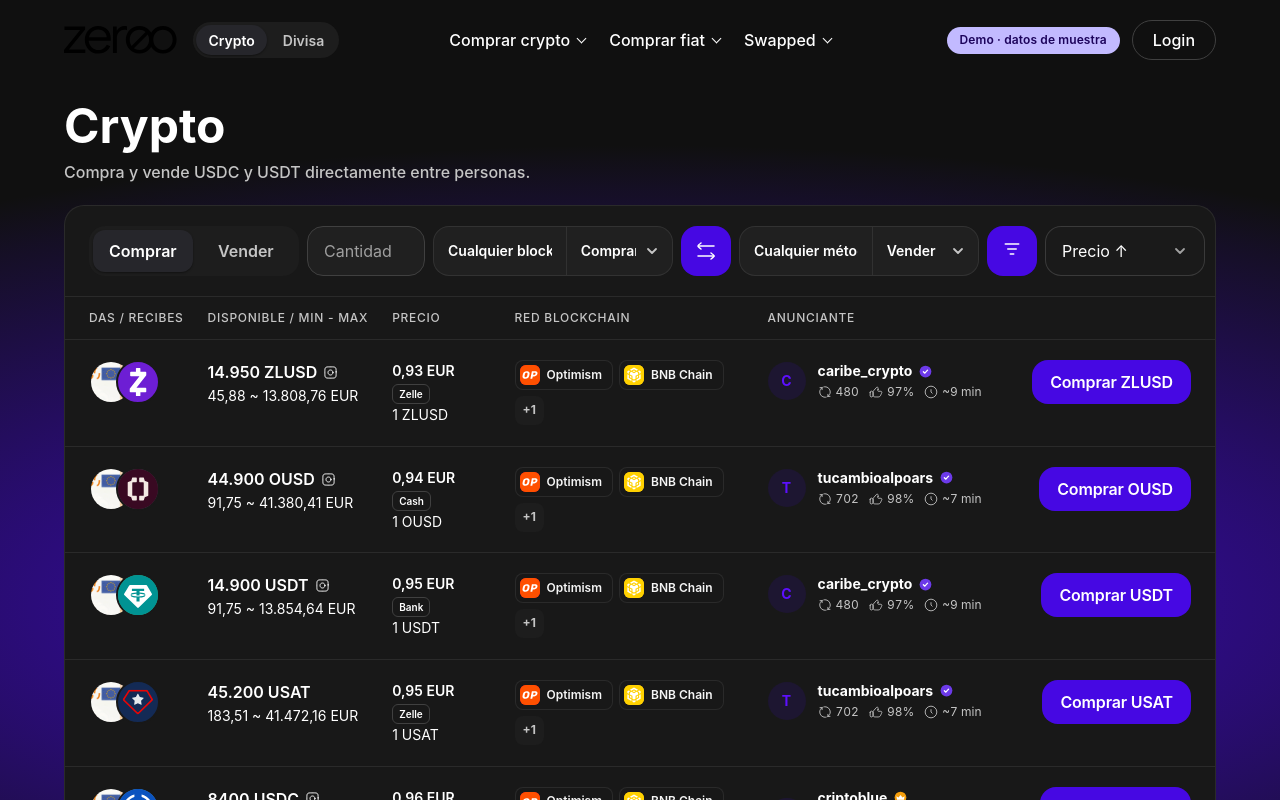
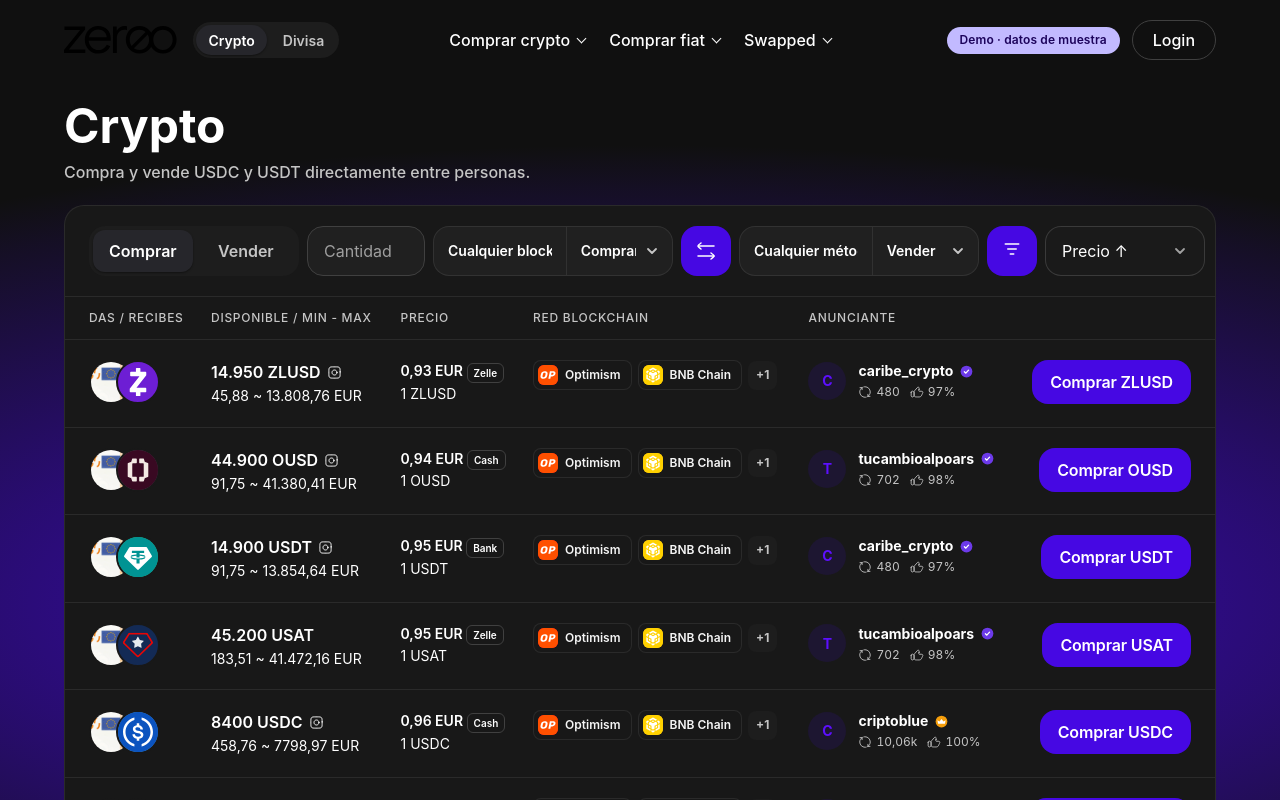
Before and after one commit to hojasdesign-bit/peetoo, a React (Vite) app: page / in a window 1280 px wide. Both pictures are taken after a click on the tab "Crypto". Shown: the top 800 px of the page. Built offline with nearby package versions, Linux system fonts and the light colour scheme; a web font is replaced by a local one.

Commit message:
Celda sin tiempo + operaciones abreviadas; tiempo de finalizacion en metadatos del modal

```diff
--- a/src/App.jsx
+++ b/src/App.jsx
@@ -1567,11 +1567,13 @@ const swapDasMax = orderSide === 'sell' ? (selected?.max_amount ?? 0) / (selecte
                     { label: 'Disponible:', value: `${fmt(selected.available)} ${selected.buy_currency}` },
                     { label: 'Método de compra:', value: selected.buy_method },
                     { label: 'Método de venta:', value: selected.sell_method },
+                    ...(toTrader(selected).avgCompletion != null ? [{ label: 'Tiempo promedio de finalización:', value: `~${toTrader(selected).avgCompletion} min` }] : []),
                     ...((selected.buy_method === 'Efectivo' || selected.sell_method === 'Efectivo') ? [{ label: 'Ubicación:', value: offerLocation(selected) }] : []),
                   ] : [
                     { label: 'Límite:', value: `${fmt(selected.min_amount)} - ${fmt(selected.max_amount)} ${selected.sell_currency}` },
                     { label: 'Disponible:', value: `${fmt(selected.available)} ${selected.buy_currency}` },
                     { label: 'Método de pago:', value: selected.payment_method },
+                    ...(toTrader(selected).avgCompletion != null ? [{ label: 'Tiempo promedio de finalización:', value: `~${toTrader(selected).avgCompletion} min` }] : []),
                     ...(selected.payment_method === 'Efectivo' ? [{ label: 'Ubicación:', value: offerLocation(selected) }] : []),
                     { label: 'Blockchains:', value: selected.blockchains.join(', ') },
                   ]} />
--- a/src/ds/components/TraderCell/TraderCell.jsx
+++ b/src/ds/components/TraderCell/TraderCell.jsx
@@ -9,14 +9,6 @@ export const ExchangeIcon = (
   <path d="M16.9767 19.5C19.4017 17.8876 21 15.1305 21 12C21 7.02944 16.9706 3 12 3C11.3126 3 10.6432 3.07706 10 3.22302M16.9767 19.5V16M16.9767 19.5H20.5M7 4.51555C4.58803 6.13007 3 8.87958 3 12C3 16.9706 7.02944 21 12 21C12.6874 21 13.3568 20.9229 14 20.777M7 4.51555V8M7 4.51555H3.5" stroke="currentColor" strokeWidth="1.5" strokeLinecap="round" strokeLinejoin="round"/>
   </svg>
 );
-// clock-01 de HugeIcons (paquete oficial @hugeicons/core-free-icons),
-// mismo grosor 1.5 que ExchangeIcon y ThumbIcon.
-export const ClockIcon = (
-  <svg width="14" height="14" viewBox="0 0 24 24" fill="none" aria-hidden="true">
-    <circle cx="12" cy="12" r="10" stroke="currentColor" strokeWidth="1.5" />
-    <path d="M12 8V12L14 14" stroke="currentColor" strokeWidth="1.5" strokeLinecap="round" strokeLinejoin="round" />
-  </svg>
-);
 export const ThumbIcon = (
   <svg width="14" height="14" viewBox="0 0 24 24" fill="none" aria-hidden="true">
   <path d="M2 12.5C2 11.3954 2.89543 10.5 4 10.5C5.65685 10.5 7 11.8431 7 13.5V17.5C7 19.1569 5.65685 20.5 4 20.5C2.89543 20.5 2 19.6046 2 18.5V12.5Z" stroke="currentColor" strokeWidth="1.5" strokeLinecap="round" strokeLinejoin="round"/>
@@ -24,13 +16,24 @@ export const ThumbIcon = (
   </svg>
 );
 
+// Operaciones abreviadas con sensatez (10.060 → 10,06k); por debajo de
+// 1000 no se abrevia. El exacto va al hover, como en el precio calculado.
+const abbrevTrades = (n) => {
+  if (typeof n !== 'number') return n;
+  const abs = Math.abs(n);
+  const fmt2 = (v) => v.toLocaleString('es-ES', { minimumFractionDigits: 2, maximumFractionDigits: 2 });
+  if (abs >= 1e6) return `${fmt2(n / 1e6).replace(/,00$/, '')}M`;
+  if (abs >= 1e3) return `${fmt2(n / 1e3).replace(/,00$/, '')}k`;
+  return n.toLocaleString('es-ES');
+};
+
 /**
  * TraderCell — celda de anunciante para tablas P2P: avatar, nombre con
  * insignia de verificación y nivel (Premium), y la línea de reputación
  * con operaciones y porcentaje completado. Con `href` enlaza al perfil.
  */
 export function TraderCell({ trader = {}, href, className = '', ...rest }) {
-  const { name = '', avatarSrc, verified = false, verification = 'standard', tier, trades, completion, avgCompletion, score, online } = trader;
+  const { name = '', avatarSrc, verified = false, verification = 'standard', tier, trades, completion, score, online } = trader;
   const Tag = href ? 'a' : 'div';
   return (
     <Tag href={href} className={cn(styles.cell, href && styles.link, className)} {...rest}>
@@ -41,12 +44,12 @@ export function TraderCell({ trader = {}, href, className = '', ...rest }) {
           {verified && <VerifiedBadge variant={verification} size={15} />}
           {tier && <span className={styles.tier}>{tier}</span>}
         </span>
-        {(trades != null || completion != null || avgCompletion != null) && (
+        {(trades != null || completion != null) && (
           <span className={styles.meta}>
             {trades != null && (
-              <span className={styles.metaItem}>
+              <span className={styles.metaItem} title={typeof trades === 'number' && Math.abs(trades) >= 1e3 ? `${trades.toLocaleString('es-ES')} operaciones` : undefined}>
                 {ExchangeIcon}
-                {typeof trades === 'number' ? trades.toLocaleString('es-ES') : trades}
+                {abbrevTrades(trades)}
               </span>
             )}
             {completion != null && (
@@ -55,12 +58,6 @@ export function TraderCell({ trader = {}, href, className = '', ...rest }) {
                 {completion}%
               </span>
             )}
-            {avgCompletion != null && (
-              <span className={styles.metaItem} title={`Tiempo promedio de finalización: ~${avgCompletion} min`}>
-                {ClockIcon}
-                ~{avgCompletion} min
-              </span>
-            )}
           </span>
         )}
       </span>
```
